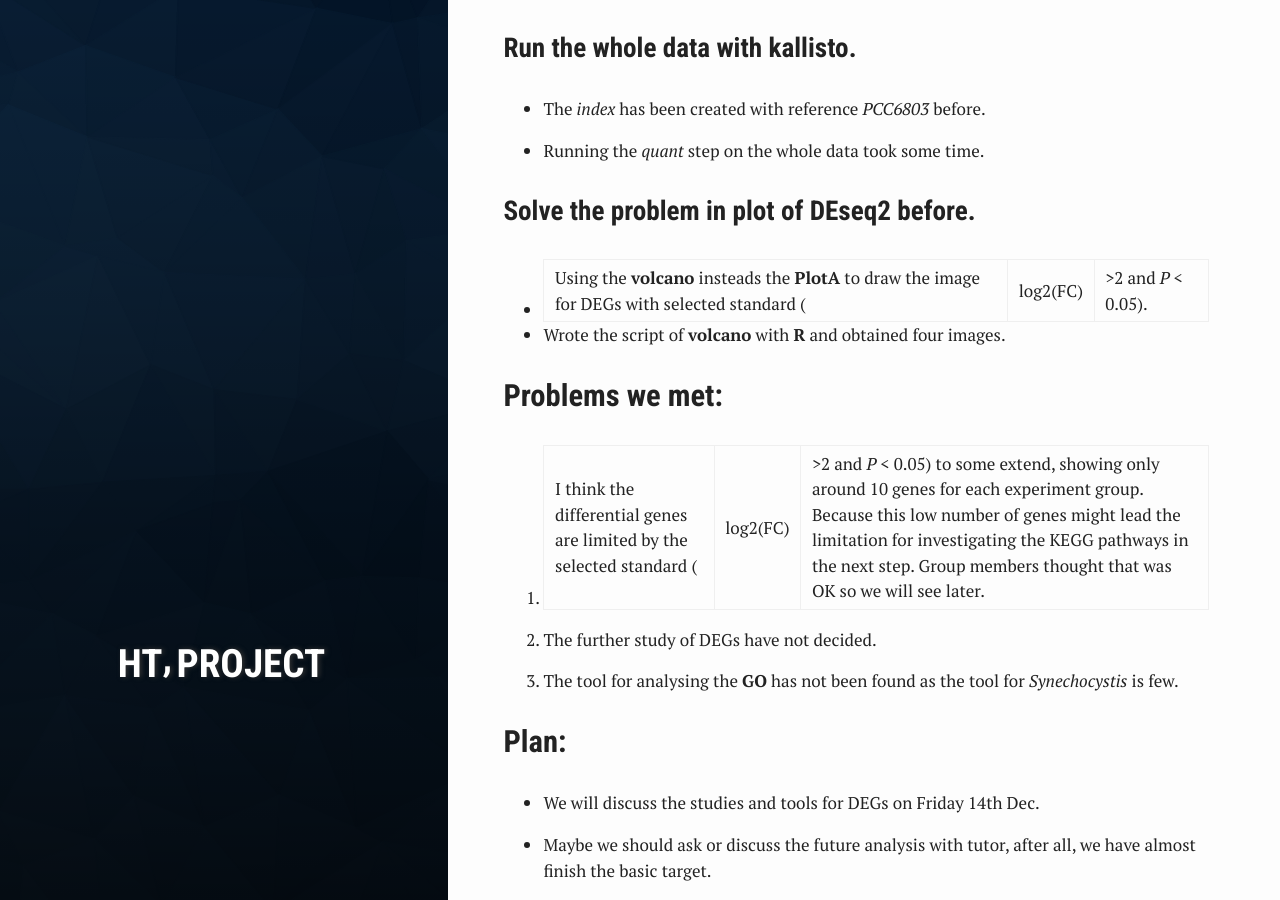
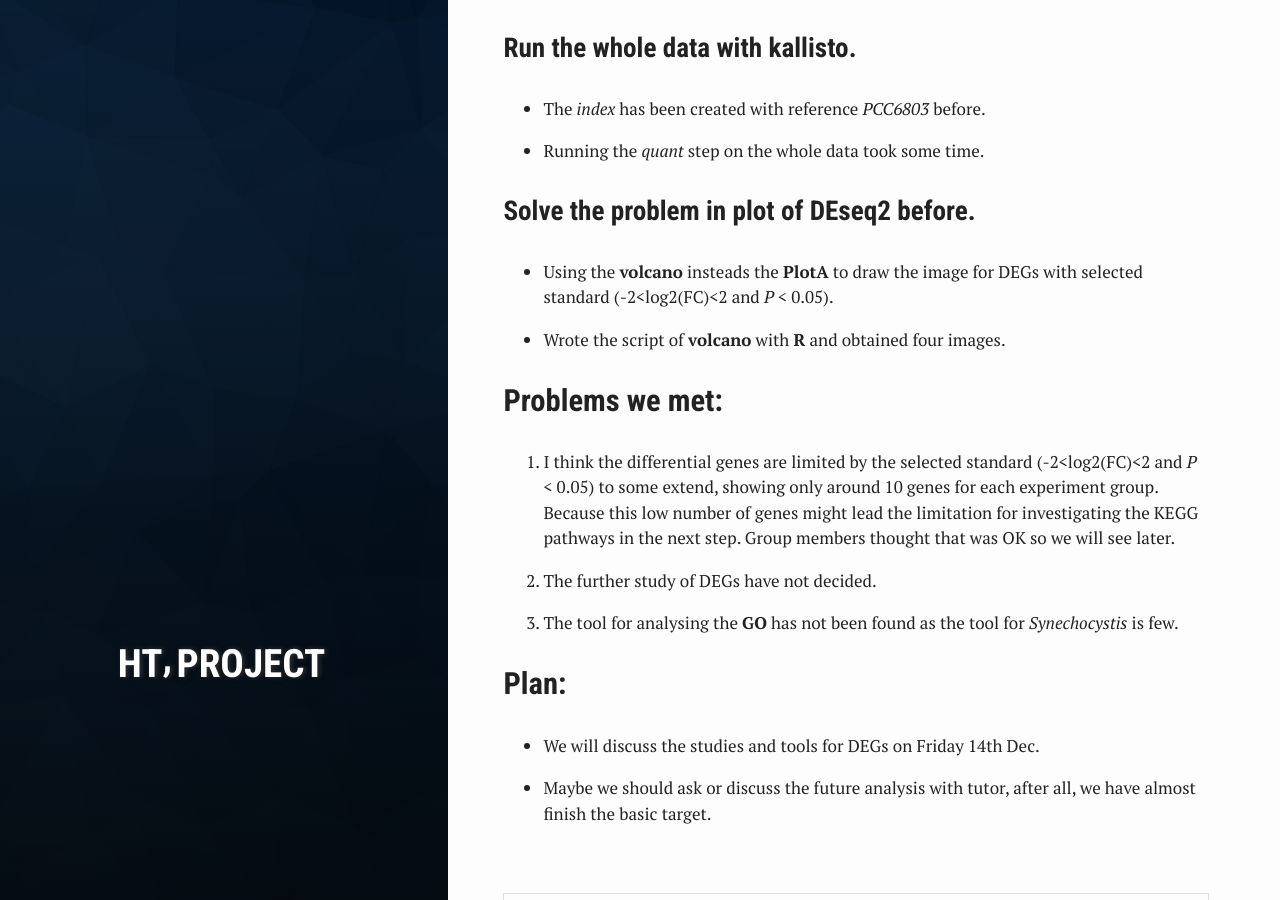
Before and after one commit to yuer0502/karen.github.io, a Jekyll site: the page built from _posts/2018-12-11-Day5.md, in a window 1280 px wide and 900 px high, scrolled down 328 px. Built offline with Jekyll 4.4.1, drawn with Linux system fonts in a browser that asks for light colours.

Commit message:
Update 2018-12-11-Day5.md

```diff
--- a/_posts/2018-12-11-Day5.md
+++ b/_posts/2018-12-11-Day5.md
@@ -1,7 +1,7 @@
 ---
 layout: post
 title:  "HT G3 Day5"
-date:   2018-12-11 22:30:47 +0700
+date:   2018-12-11 22:50:47 +0700
 categories: Project
 tags: 'HT Project'
 author: Bo Yang
@@ -17,12 +17,12 @@
 
 ### Solve the problem in plot of DEseq2 before.
 
-- Using the **volcano** insteads the **PlotA** to draw the image for DEGs with selected standard (|log2(FC)|>2 and *P* < 0.05).
+- Using the **volcano** insteads the **PlotA** to draw the image for DEGs with selected standard (-2<log2(FC)<2 and *P* < 0.05).
 
 - Wrote the script of **volcano** with **R** and obtained four images.
 
 ## Problems we met:
-1. I think the differential genes are limited by the selected standard (|log2(FC)|>2 and *P* < 0.05) to some extend, showing only around 10 genes for each experiment group. Because this low number of genes might lead the limitation for investigating the KEGG pathways in the next step. Group members thought that was OK so we will see later.
+1. I think the differential genes are limited by the selected standard (-2<log2(FC)<2 and *P* < 0.05) to some extend, showing only around 10 genes for each experiment group. Because this low number of genes might lead the limitation for investigating the KEGG pathways in the next step. Group members thought that was OK so we will see later.
 
 2. The further study of DEGs have not decided.
 
```
